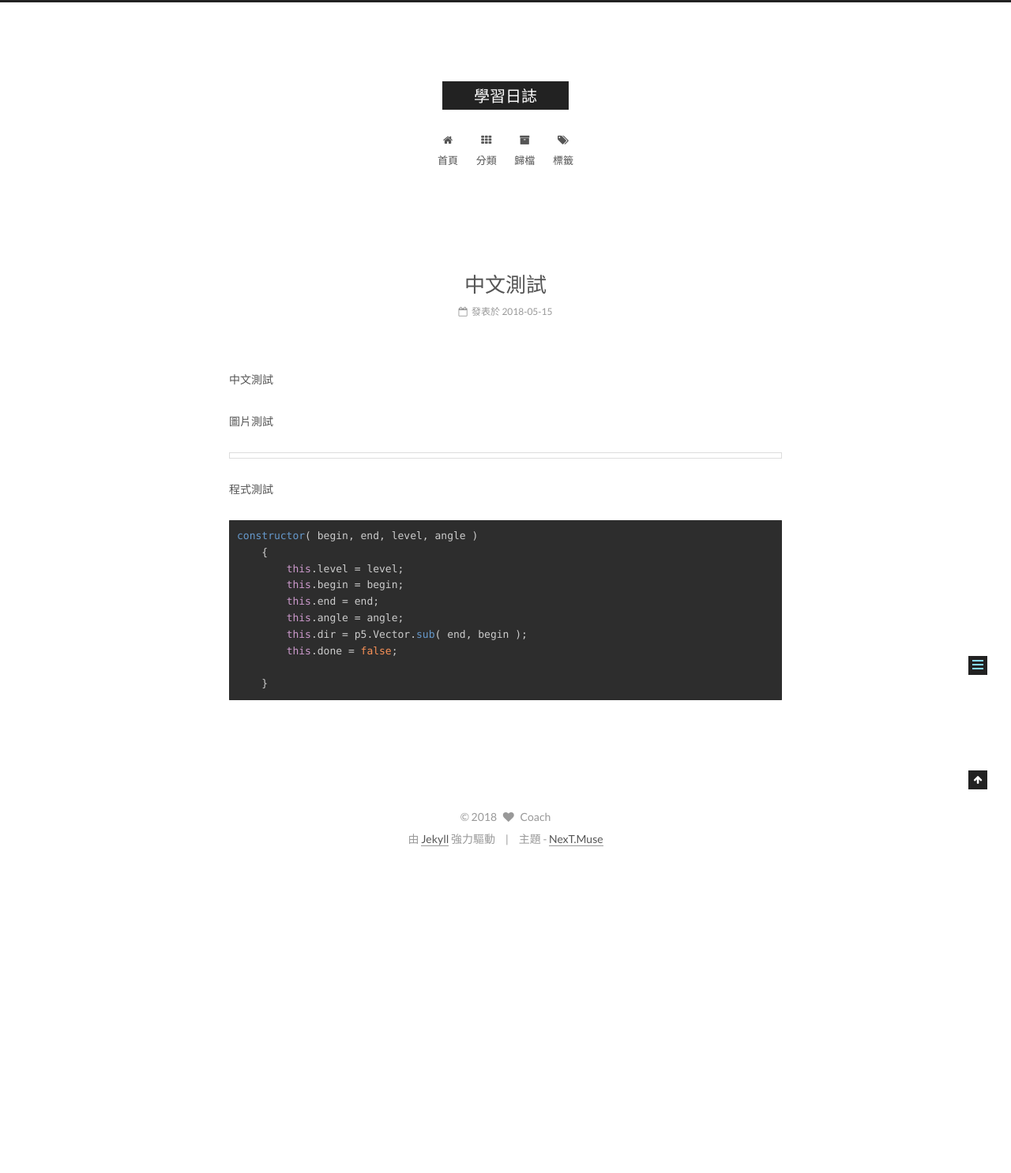
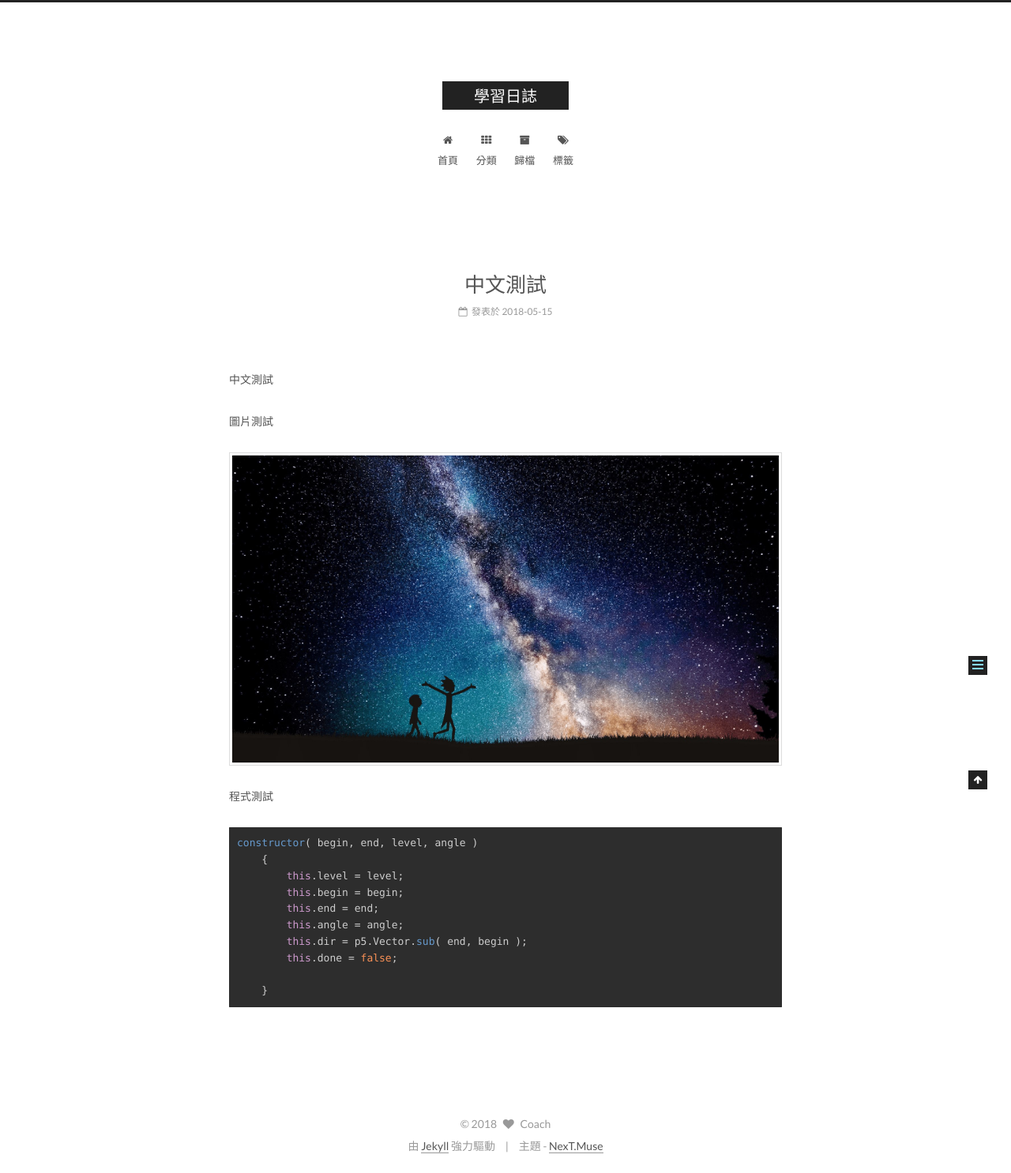
Before and after one commit to ntp945812/jekyll-site, a Jekyll site: the page built from _posts/2018-05-15-test.md, in a window 1280 px wide. Shown: the whole page at 79% size. Built offline with Jekyll 4.4.1, drawn with Linux system fonts in a browser that asks for light colours; before the commit the page ends 1097 px from its top, so only the background shows below that.

Commit message:
Update 2018-05-15-test.md

```diff
--- a/_posts/2018-05-15-test.md
+++ b/_posts/2018-05-15-test.md
@@ -7,7 +7,7 @@ data: 2018-05-15
 
 圖片測試
 
-![](./images/test.jpg)
+![](/images/test.jpg)
 
 程式測試
 
```
